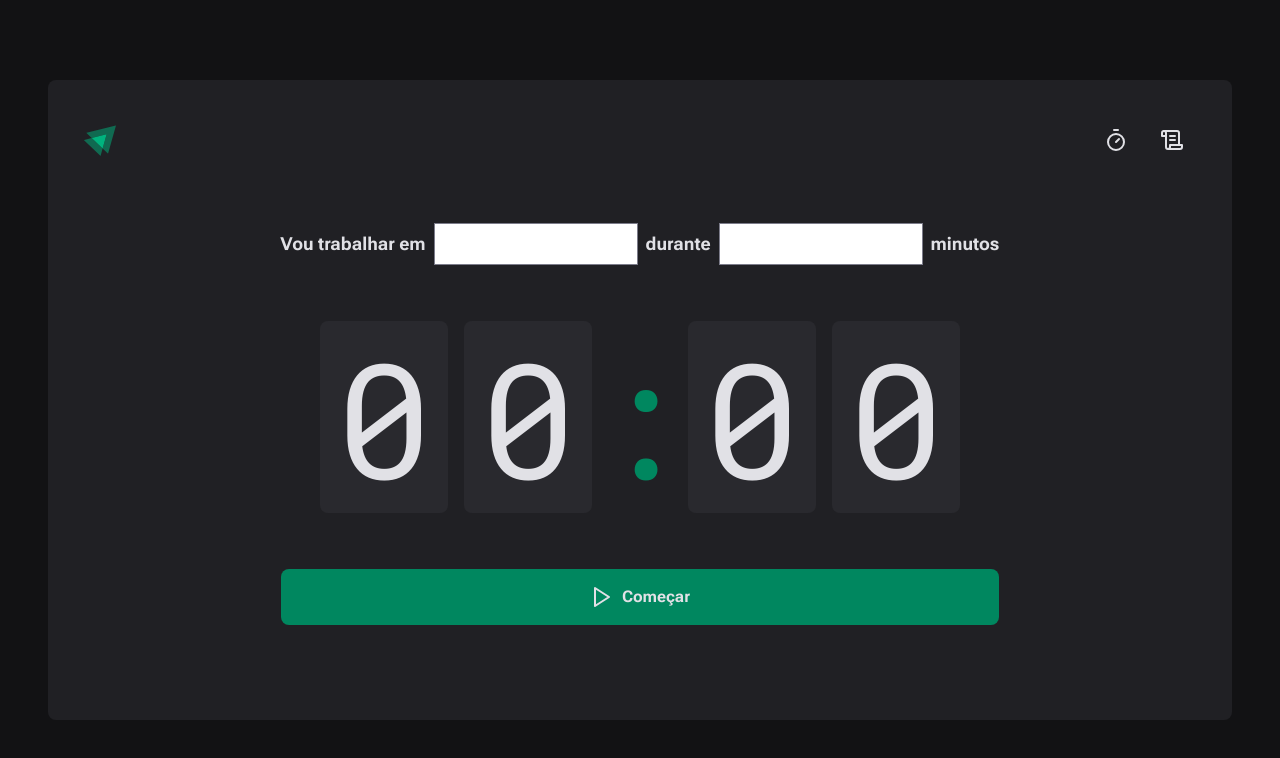
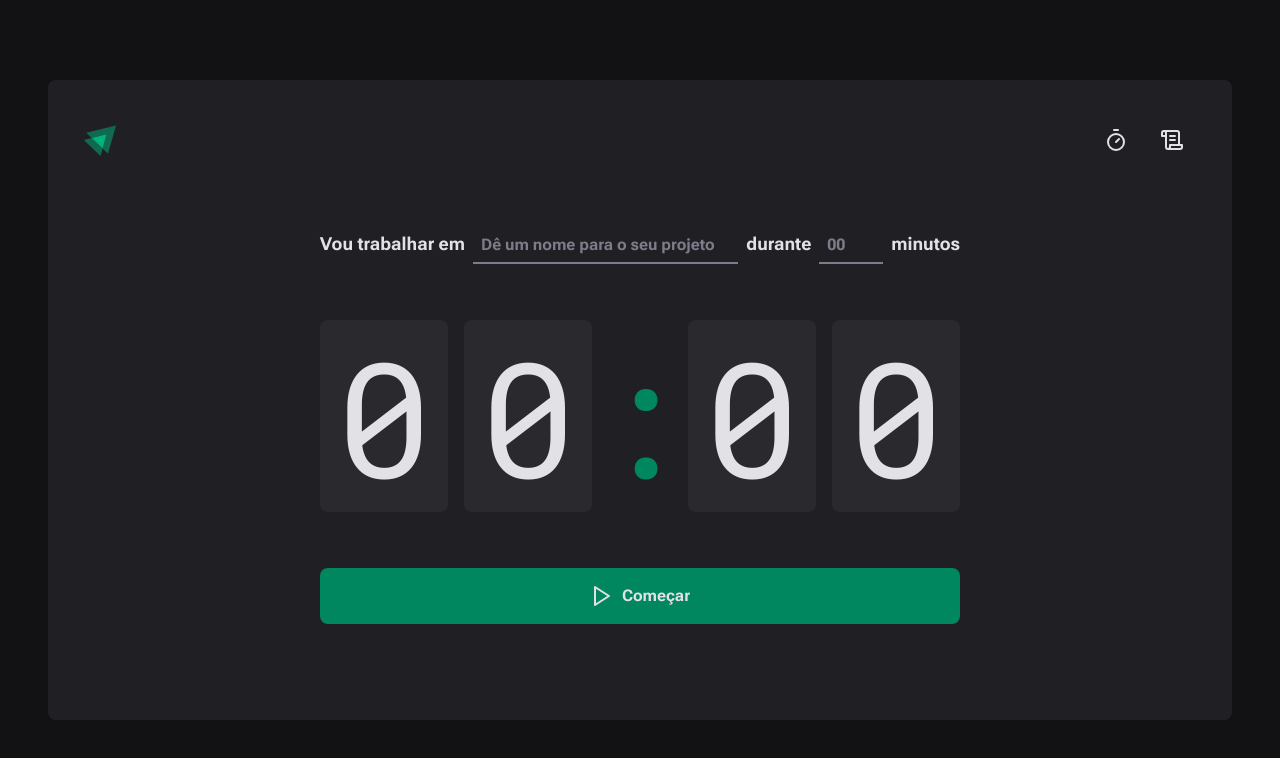
Before and after one commit to fanuelcouto99/Pomodoro, a Next.js app in the folder web/: page / in a window 1280 px wide. Shown: the top 758 px of the page. Built offline with nearby package versions, Linux system fonts and the light colour scheme.

Commit message:
STYLE[Home]: Finalizado estilização do form

```diff
--- a/web/src/app/globals.css
+++ b/web/src/app/globals.css
@@ -10,3 +10,7 @@ body {
     -webkit-font-smoothing: antialiased;
     text-rendering: optimizeLegibility;
 }
+
+body form input::-webkit-calendar-picker-indicator {
+  display: none !important;
+}
--- a/web/src/app/page.tsx
+++ b/web/src/app/page.tsx
@@ -7,17 +7,29 @@ export default function Home() {
         <div className='w-full flex items-center justify-center gap-2 text-gray-100 text-lg font-bold flex-wrap'>
           <label htmlFor='task'>Vou trabalhar em</label>
           <input
-            className=''
+            className='inputTask bg-transparent h-10 border-0 border-b-2 border-b-gray-500 font-bold text-lg px-2 text-gray-100 placeholder:text-gray-500 placeholder:text-base flex-1 focus:shadow-none focus:border-green-500 focus:ring-0'
             type='text'
             id="task"
+            placeholder='Dê um nome para o seu projeto'
+            list='taskSuggestions'
           />
+
+          <datalist id='taskSuggestions'>
+            <option value="Projeto 1" />
+            <option value="Projeto 2" />
+            <option value="Projeto 3" />
+          </datalist>
 
           <label htmlFor="minutesAmount">durante</label>
           <input
-            className=''
+            className='bg-transparent h-10 border-0 border-b-2 border-b-gray-500 font-bold text-lg px-2 text-gray-100 placeholder:text-gray-500 placeholder:text-base w-16 focus:shadow-none focus:border-green-500 focus:ring-0'
             type="number"
             name="minutesAmount"
             id="minutesAmount"
+            placeholder='00'
+            step={5}
+            min={5}
+            max={60}
           />
 
           <span>minutos</span>
```
